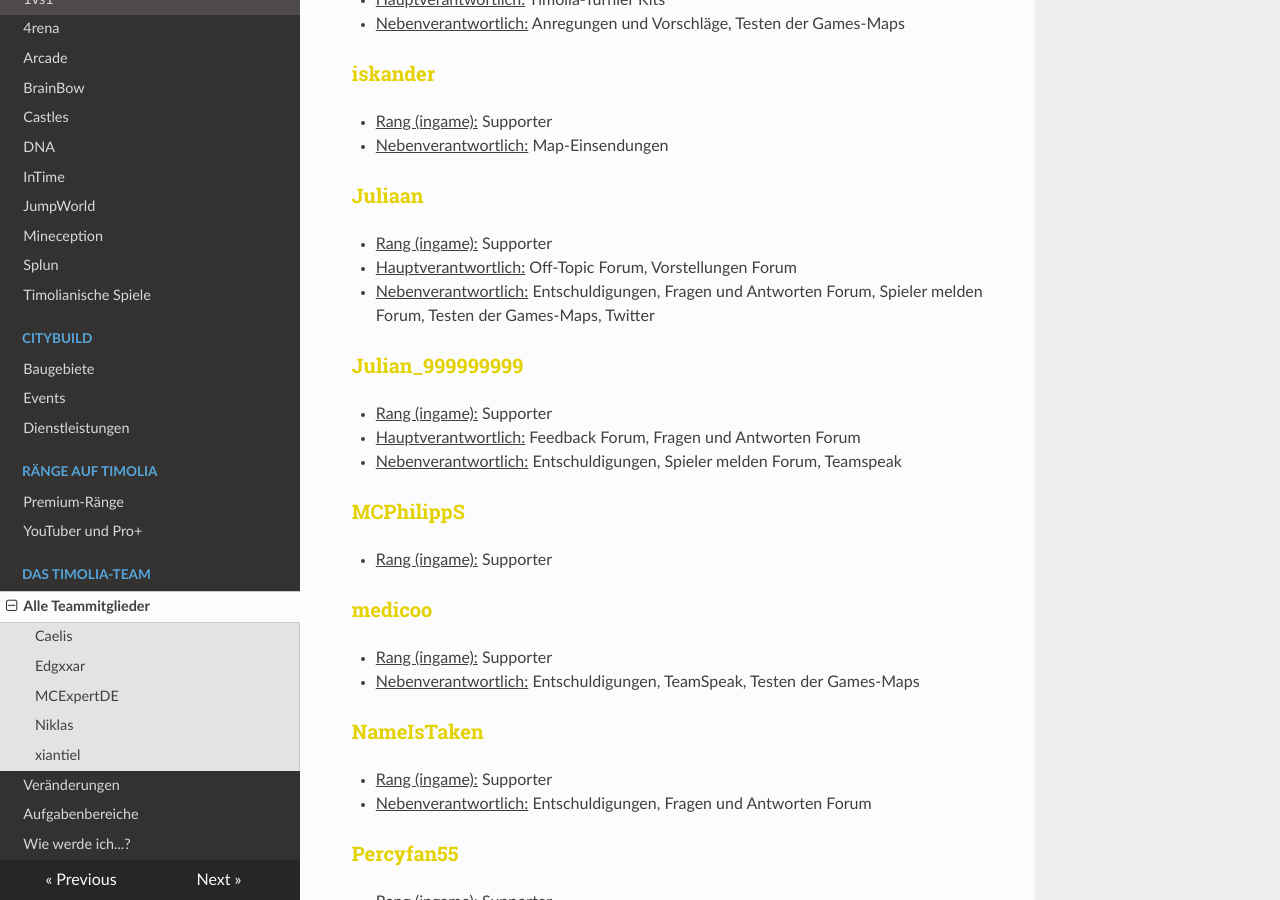
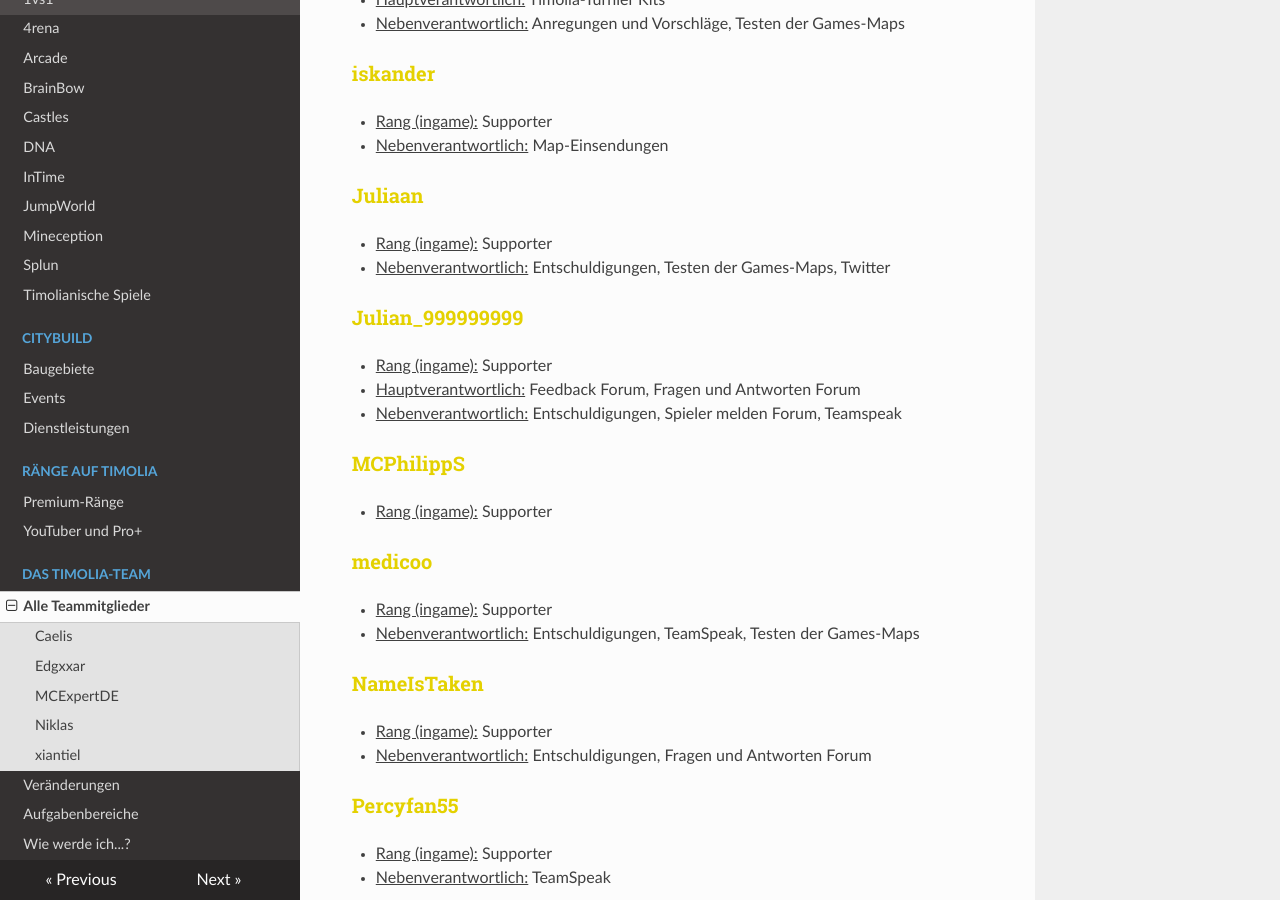
Before and after one commit to TimoliaDE/HowTo, an MkDocs documentation site: the page built from docs/team/members.md, in a window 1280 px wide and 900 px high, scrolled down 5473 px. Built offline with MkDocs 1.6.1, drawn with Linux system fonts in a browser that asks for light colours; nearby versions of some CDN libraries; old or Windows-style settings are respelled for this version of MkDocs.

Commit message:
Update members.md

```diff
--- a/docs/team/members.md
+++ b/docs/team/members.md
@@ -178,8 +178,7 @@ Sie stehen für alle grundlegenden Fragen und Reports zur Verfügung und sind di
 
 ### <strong><span style="color:#E4D100">Juliaan</span></strong>
 - <u>Rang (ingame):</u> Supporter
-- <u>Hauptverantwortlich:</u> Off-Topic Forum, Vorstellungen Forum
-- <u>Nebenverantwortlich:</u> Entschuldigungen, Fragen und Antworten Forum, Spieler melden Forum, Testen der Games-Maps, Twitter
+- <u>Nebenverantwortlich:</u> Entschuldigungen, Testen der Games-Maps, Twitter
 
 ### <strong><span style="color:#E4D100">Julian_999999999</span></strong>
 - <u>Rang (ingame):</u> Supporter
```
